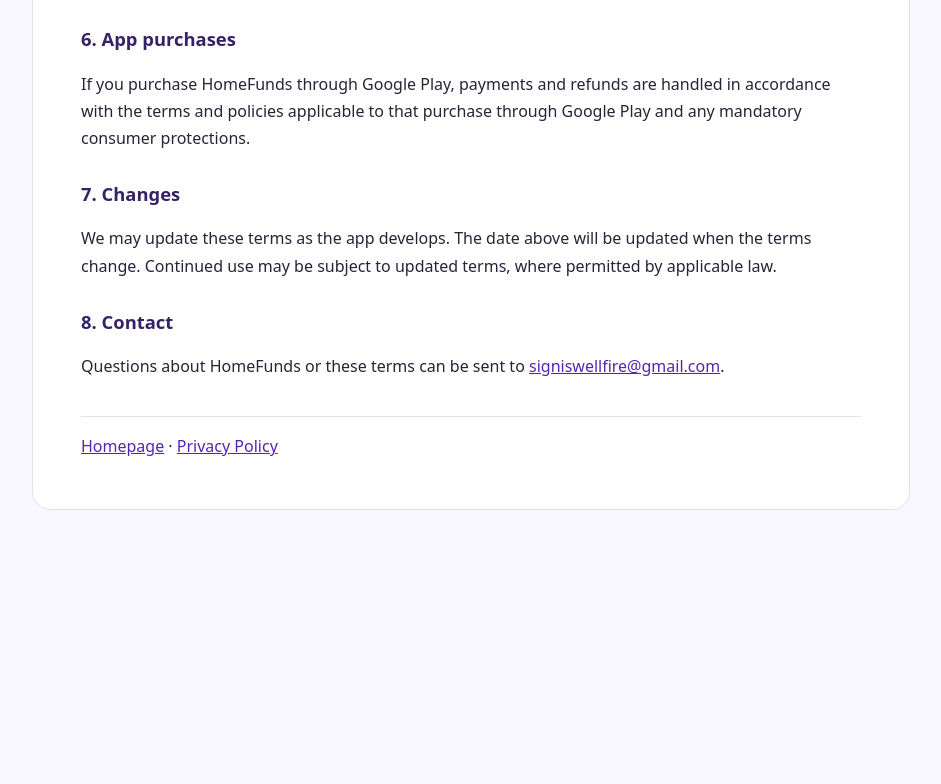
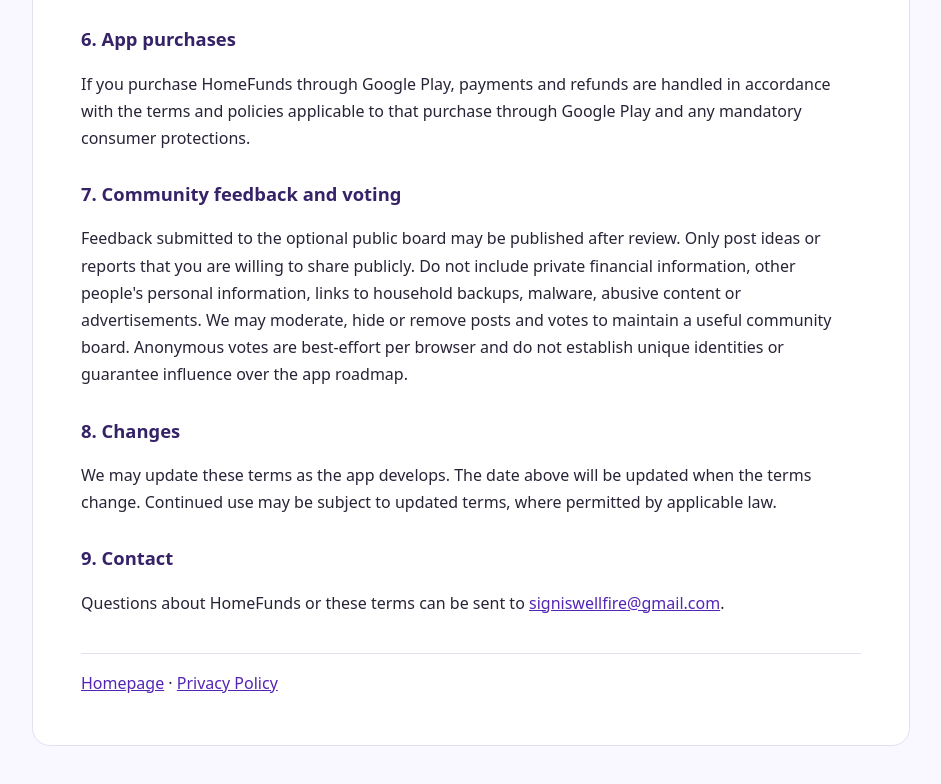
Before and after one commit to signiswellfire-cmd/homefunds-privacy-policy, a plain HTML site: page terms.html in a window 1280 px wide. Shown: the part 1073-1857 px from the top of the page, without its empty margins (169-1110 px from the left). Before the commit the page ends 1643 px from the top, so only its background shows below. Drawn offline with Linux system fonts and the light colour scheme.

Commit message:
docs: link community feedback and disclose public posting in terms.html

```diff
--- a/terms.html
+++ b/terms.html
@@ -30,9 +30,11 @@
   <p>We aim to keep HomeFunds reliable but cannot guarantee uninterrupted operation, that every feature will always be available, or that all data loss can be prevented. To the extent permitted by applicable law, HomeFunds is provided without warranties beyond those required by law.</p>
   <h2>6. App purchases</h2>
   <p>If you purchase HomeFunds through Google Play, payments and refunds are handled in accordance with the terms and policies applicable to that purchase through Google Play and any mandatory consumer protections.</p>
-  <h2>7. Changes</h2>
+  <h2>7. Community feedback and voting</h2>
+  <p>Feedback submitted to the optional public board may be published after review. Only post ideas or reports that you are willing to share publicly. Do not include private financial information, other people's personal information, links to household backups, malware, abusive content or advertisements. We may moderate, hide or remove posts and votes to maintain a useful community board. Anonymous votes are best-effort per browser and do not establish unique identities or guarantee influence over the app roadmap.</p>
+  <h2>8. Changes</h2>
   <p>We may update these terms as the app develops. The date above will be updated when the terms change. Continued use may be subject to updated terms, where permitted by applicable law.</p>
-  <h2>8. Contact</h2>
+  <h2>9. Contact</h2>
   <p>Questions about HomeFunds or these terms can be sent to <a href="mailto:signiswellfire@gmail.com">signiswellfire@gmail.com</a>.</p>
   <footer><a href="home.html">Homepage</a> · <a href="./">Privacy Policy</a></footer>
 </main>
```
